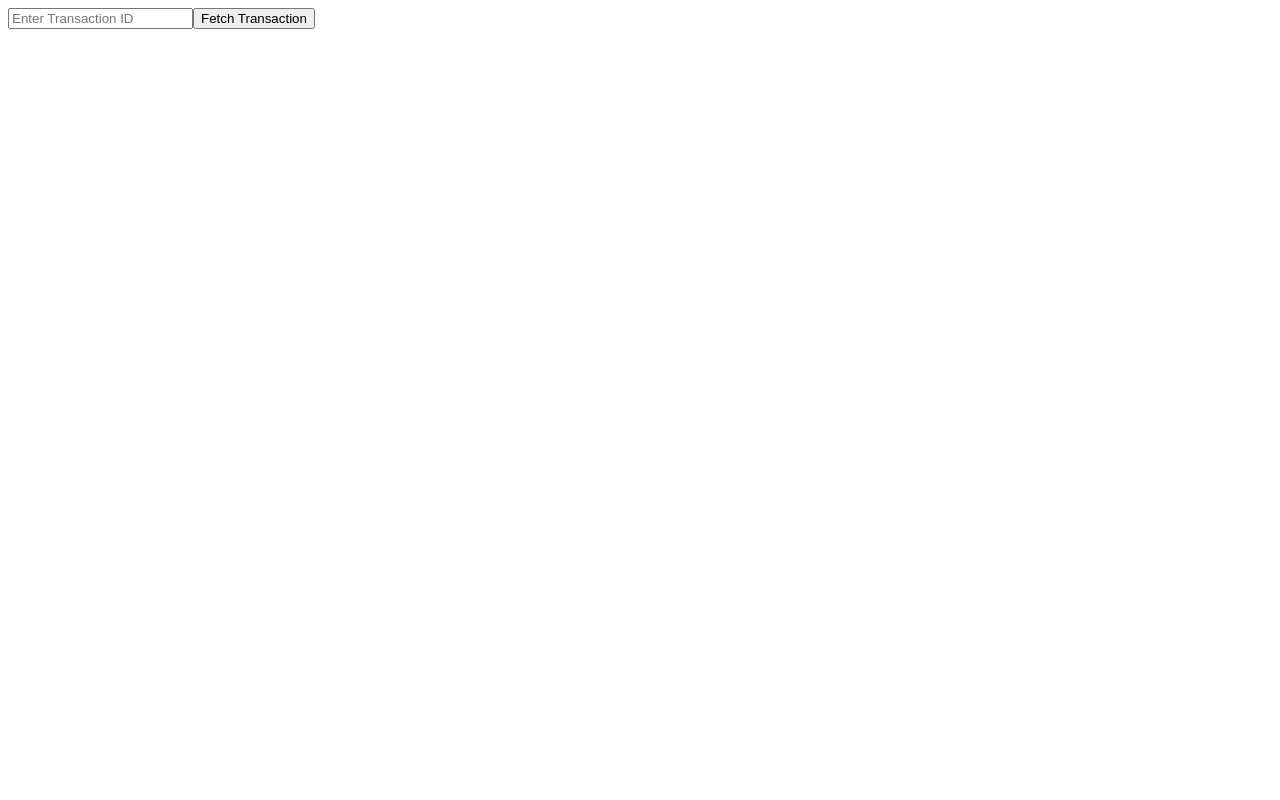
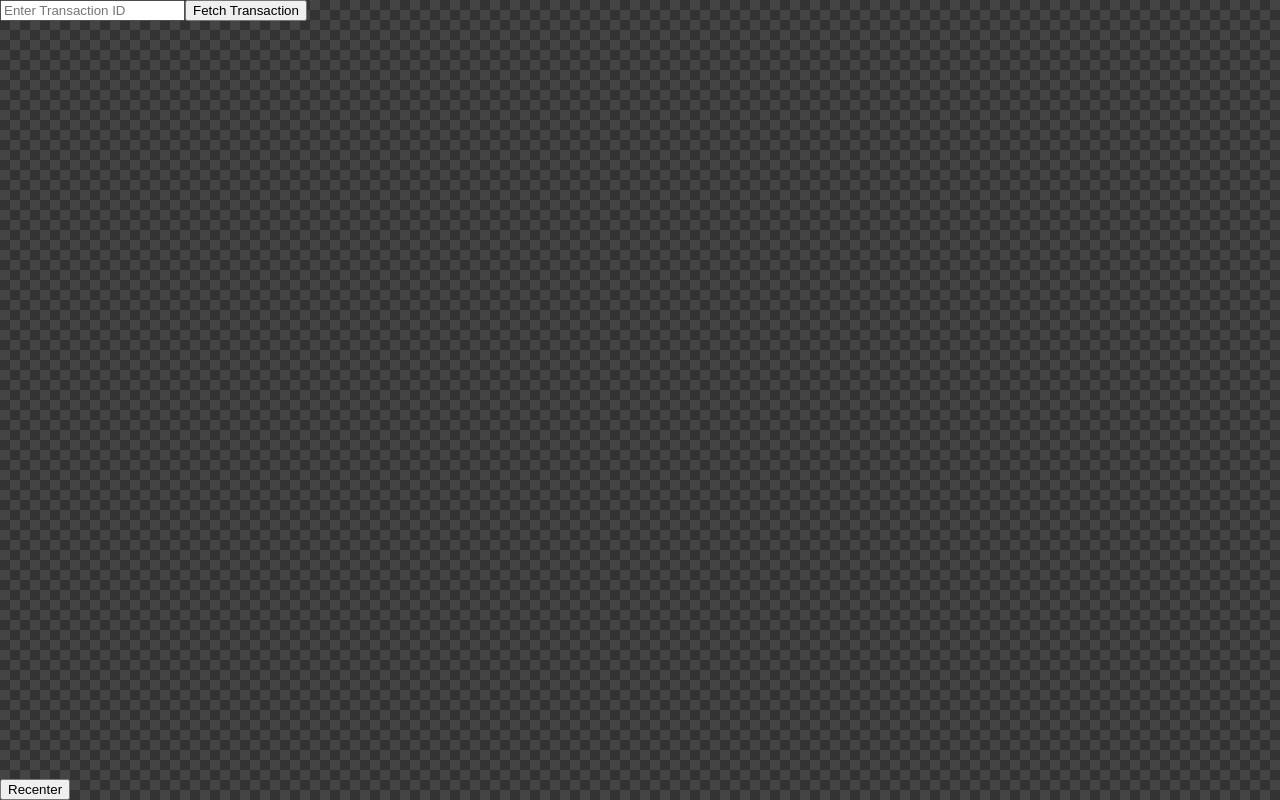
Before and after one commit to rhit-berklith/ViewTXO, a React (Create React App) app: page / in a window 1280 px wide. Built offline with nearby package versions, Linux system fonts and the light colour scheme.

Commit message:
canvas working

```diff
--- a/package.json
+++ b/package.json
@@ -10,8 +10,7 @@
   "dependencies": {
     "axios": "^1.7.9",
     "cross-env": "^7.0.3",
-    "pixi-viewport": "^6.0.3",
-    "pixi.js": "^8.6.6",
+    "d3": "^7.9.0",
     "react": "^18.2.0",
     "react-dom": "^18.2.0",
     "react-scripts": "5.0.1"
--- a/public/index.html
+++ b/public/index.html
@@ -2,7 +2,15 @@
 <html lang="en">
 <head>
   <meta charset="UTF-8">
-  <title>ViewTXO - React</title>
+  <title>ViewTXO</title>
+  <style>
+    html, body {
+      margin: 0;
+      padding: 0;
+      overflow: hidden;
+      height: 100%;
+    }
+  </style>
 </head>
 <body>
   <div id="root"></div>
--- a/src/components/App.js
+++ b/src/components/App.js
@@ -1,9 +1,13 @@
-import React, { useState } from 'react';
+import React, { useState, useRef, useEffect } from 'react';
 import { fetchTransaction } from '../api/api';
+import * as d3 from 'd3';
+import CanvasBackground from './CanvasBackground';
 
 const App = () => {
   const [transactionId, setTransactionId] = useState('');
   const [transactionData, setTransactionData] = useState(null);
+  const svgRef = useRef();
+  const recenterRef = useRef();
 
   const handleInputChange = (e) => {
     setTransactionId(e.target.value);
@@ -19,7 +23,9 @@ const App = () => {
   };
 
   return (
-    <div>
+    <div style={{ width: '100vw', height: '100vh', position: 'relative' }}>
+      <CanvasBackground recenterRef={recenterRef} />
+      <div style={{ position: 'absolute', top: 0, left: 0, zIndex: 1 }}>
         <input
           type="text"
           value={transactionId}
@@ -48,6 +54,13 @@ const App = () => {
           </div>
         )}
       </div>
+      <button
+        onClick={() => recenterRef.current && recenterRef.current()}
+        style={{ position: 'absolute', bottom: 0, left: 0, zIndex: 1 }}
+      >
+        Recenter
+      </button>
+    </div>
   );
 };
 
--- /dev/null
+++ b/src/components/CanvasBackground.js
@@ -0,0 +1,54 @@
+import React, { useRef, useEffect } from 'react';
+import * as d3 from 'd3';
+
+const CanvasBackground = ({ recenterRef }) => {
+  const svgRef = useRef();
+  const zoomRef = useRef();
+
+  useEffect(() => {
+    const svgEl = d3.select(svgRef.current);
+    const pattern = svgEl.select('#checkerboard');
+    const zoom = d3.zoom()
+      .scaleExtent([0.5, 5])
+      .on('zoom', (event) => {
+        pattern.attr('patternTransform', `translate(${event.transform.x},${event.transform.y}) scale(${event.transform.k})`);
+      });
+    svgEl.call(zoom);
+    zoomRef.current = zoom;
+  }, []);
+
+  //recentering
+  useEffect(() => {
+    if (recenterRef) {
+      recenterRef.current = () => {
+        const svgEl = d3.select(svgRef.current);
+        const { width, height } = svgRef.current.getBoundingClientRect();
+        svgEl.transition().call(
+          zoomRef.current.translateTo,
+          0,
+          0,
+          [width / 2, height / 2]
+        );
+      };
+    }
+  }, [recenterRef]);
+
+  return (
+    <svg
+      ref={svgRef}
+      style={{ width: '100%', height: '100%', position: 'absolute', top: 0, left: 0 }}
+    >
+      <defs>
+        <pattern id="checkerboard" width="20" height="20" patternUnits="userSpaceOnUse">
+          <rect x="0" y="0" width="10" height="10" fill="#333" />
+          <rect x="10" y="0" width="10" height="10" fill="#444" />
+          <rect x="0" y="10" width="10" height="10" fill="#444" />
+          <rect x="10" y="10" width="10" height="10" fill="#333" />
+        </pattern>
+      </defs>
+      <rect width="100%" height="100%" fill="url(#checkerboard)" />
+    </svg>
+  );
+};
+
+export default CanvasBackground;
```
Also changed, not shown: 1 other file (tests, documents, lock files or other folders). Lines whose indentation alone changed are shown as unchanged.
